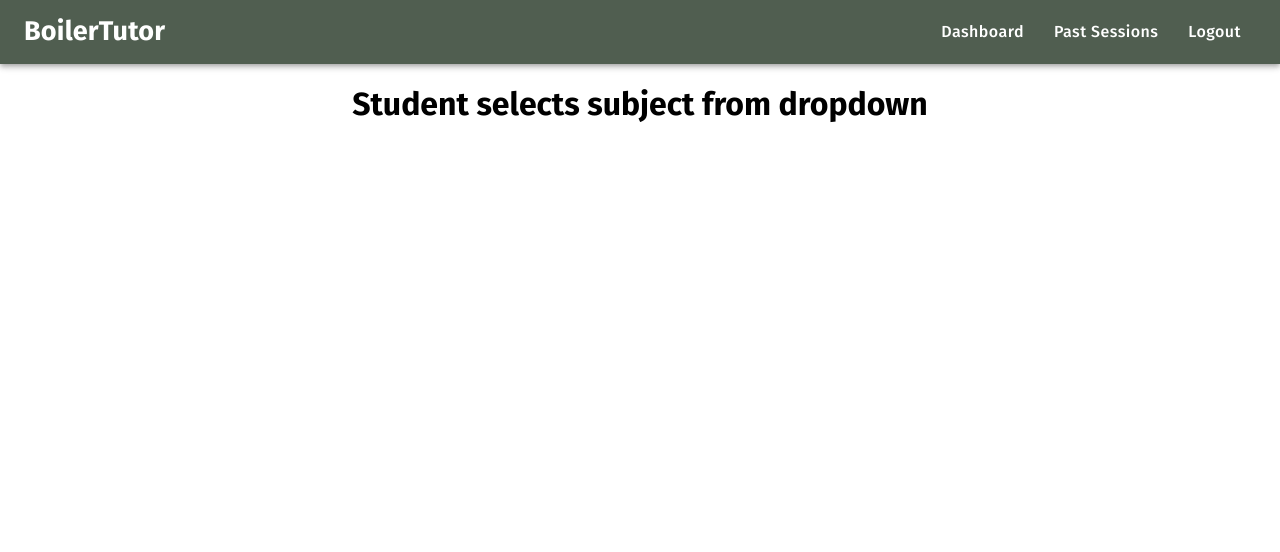
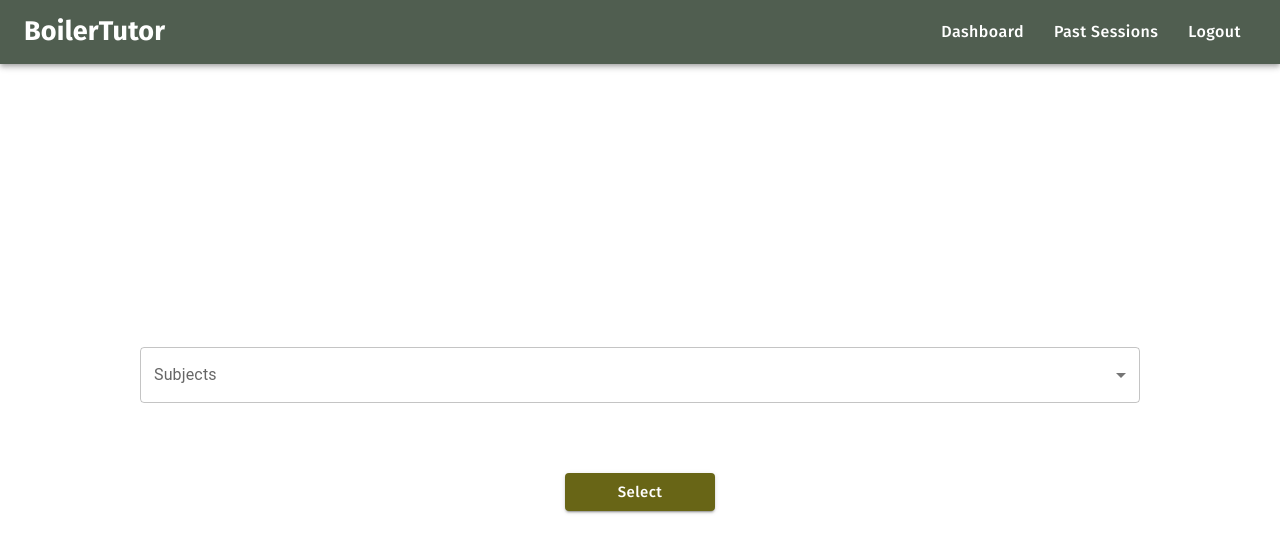
Before and after one commit to QAGCodes/BoilerTutor, a React (Create React App) app in the folder client/: page /subjectSelectionStudent in a window 1280 px wide. Shown: the top 552 px of the page. Built offline with nearby package versions, Linux system fonts and the light colour scheme.

Commit message:
Dropdown to select subject

```diff
--- a/client/src/pages/student/subjectSelectionStudent.js
+++ b/client/src/pages/student/subjectSelectionStudent.js
@@ -1,8 +1,91 @@
+import Button from "@mui/material/Button";
+import Box from "@mui/material/Box";
+import InputLabel from "@mui/material/InputLabel";
+import MenuItem from "@mui/material/MenuItem";
+import FormControl from "@mui/material/FormControl";
+import Select from "@mui/material/Select";
+import { useState, useEffect } from "react";
+
 function SubjectSelectionStudent() {
 
+  const subjects = [ // Hard coded for now, extract from database in future
+    { id: 0,
+      subject: "Math"
+    },
+    { id: 1,
+      subject: "Science"
+    },
+    { id: 2,
+      subject: "Social Studies"
+    },
+    { id: 3,
+      subject: "Spanish"
+    },
+    { id: 4,
+      subject: "Chinese"
+    },
+    { id: 5,
+      subject: "Chemistry"
+    },
+    { id: 6,
+      subject: "Data Structures and Algorithms"
+    },
+  ];
+
+  const [selection, setSelection] = useState("");
+  const handleSubmit = (event) => {
+    console.log(selection + " onclick submitted value");
+  };
+
+  const handleChange = (event) => {
+    console.log(event.target.value);
+    setSelection(event.target.value);
+    console.log(selection + " <-subject id");
+  };
+
     return (
-      <div>
-            <h1>Student selects subject from dropdown</h1>
+      <div
+      style={{
+        display: 'flex',
+        alignItems: 'center',
+        justifyContent: 'center',
+        height: '100vh',
+      }}
+      >
+          <Box sx={{ width: 1000 }}>
+            <FormControl fullWidth>
+              <InputLabel id="demo-simple-select-label">Subjects</InputLabel>
+              <Select
+                labelId="demo-simple-select-label"
+                id="demo-simple-select"
+                value={selection}
+                label="Selection"
+                onChange={handleChange}
+              >
+                {subjects.map((currentSubject) =>
+                  <MenuItem value={currentSubject.id}>{currentSubject.subject}</MenuItem>
+                )}
+              </Select>
+            </FormControl>
+
+            <Button
+              type="submit"
+              fullWidth
+              variant="contained"
+              style={{
+                width: 150,
+                backgroundColor: "#686516",
+                textTransform: "none",
+                fontFamily: "Fira Sans",
+                alignItems: "center",
+                fontSize: 15,
+                margin: 70
+              }}
+              onClick={handleSubmit}
+            >
+              Select
+            </Button>
+          </Box>
       </div>
     );
   }
```
